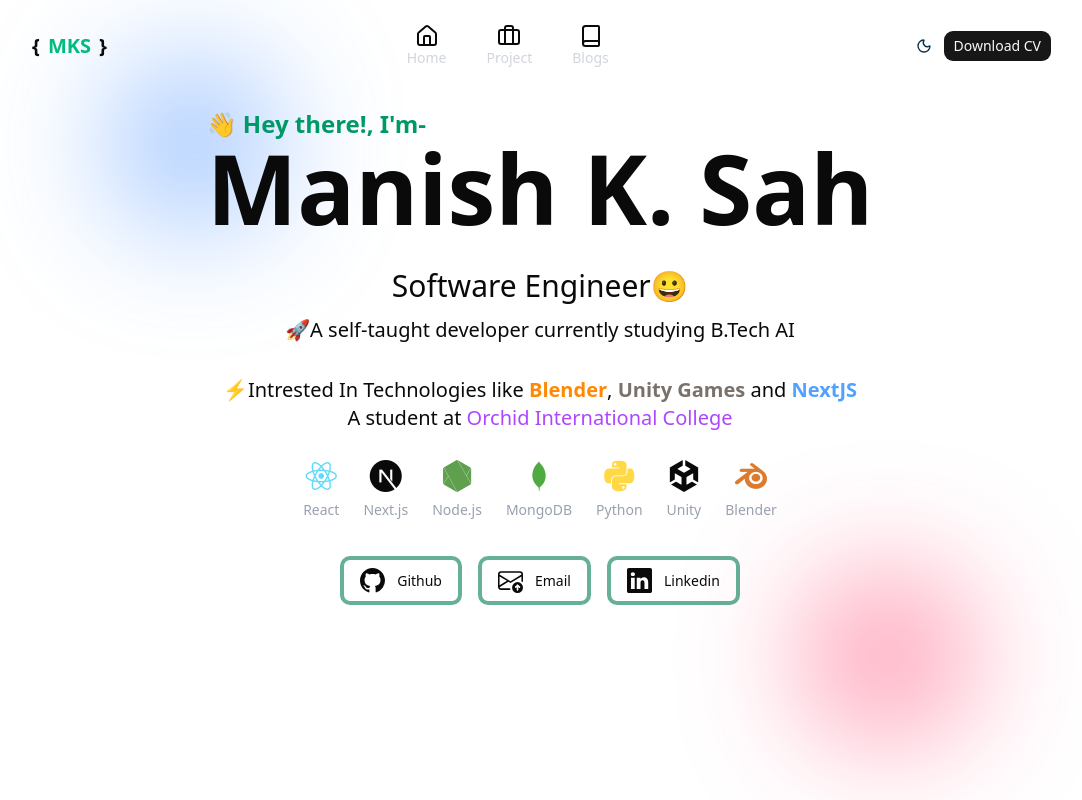
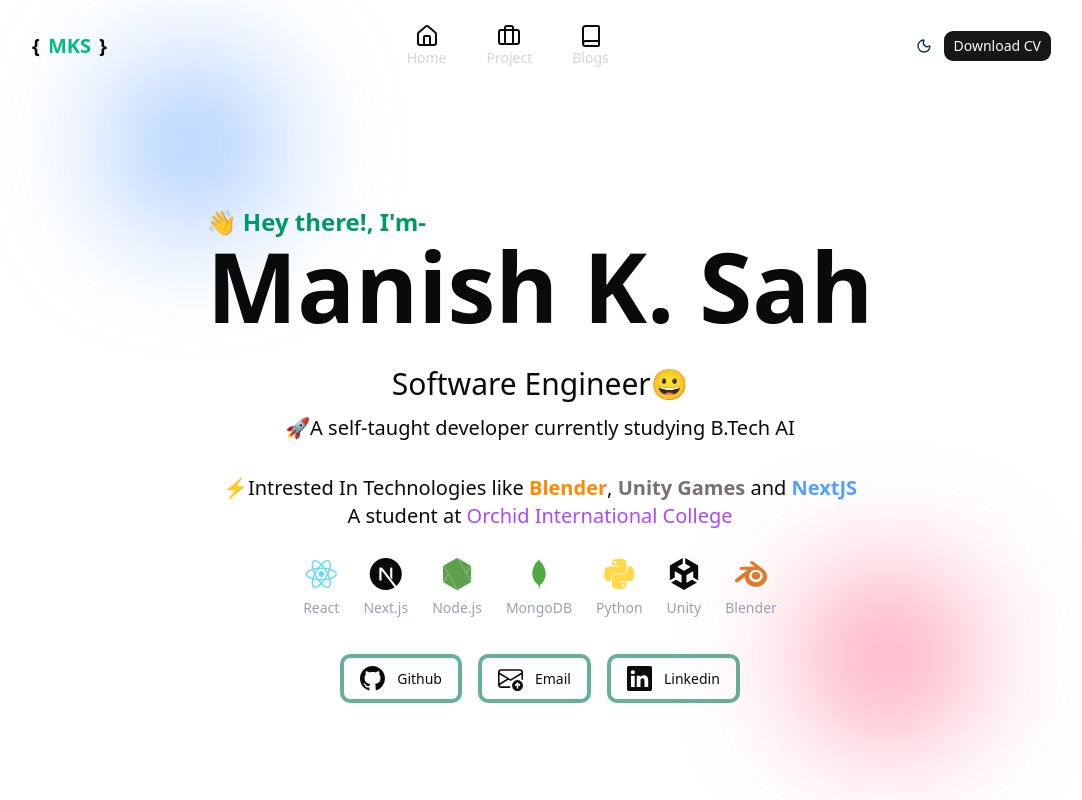
Before and after one commit to themks666/themksPortfolio, a Next.js app: page / in a window 1280 px wide. Shown: the whole page, without its empty margins (100-1182 px from the left). Built offline with nearby package versions, Linux system fonts and the light colour scheme; a web font is replaced by a local one.

Commit message:
fix: update section class for consistent layout in Home component

```diff
--- a/src/app/page.tsx
+++ b/src/app/page.tsx
@@ -7,7 +7,7 @@
     <>
       <div className="absolute h-40 w-40 bg-blue-500/50 top-16 left-1/6 -z-10 rounded-full   blur-3xl"></div>
       <div className="absolute h-40 w-40 bg-rose-500/50 bottom-16 right-1/6 -z-10 rounded-full   blur-3xl"></div>
-      <section className="flex grow w-full mx-auto pt-10 justify-center">
+      <section className="flex grow w-full items-center pt-10 justify-center">
         <main className="">
           <p className="text-emerald-600 lg:text-2xl md:text-xl font-semibold">
             👋 Hey there!, I'm-
```
